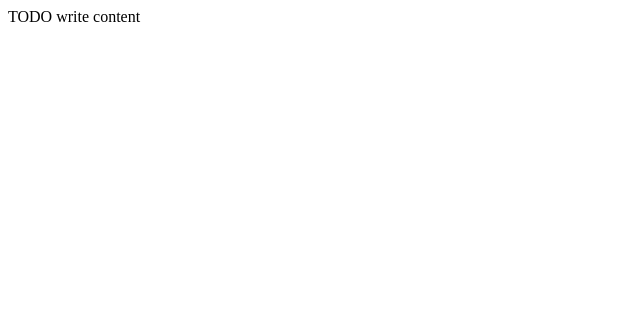
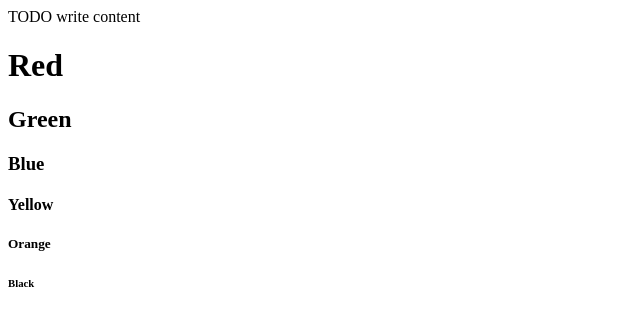
Before and after one commit to rushita-trivedi/hello-world, a plain HTML site: page HTML5Application/public_html/index.html in a window 1280 px wide. Shown: the whole page, without its empty margins (0-640 px from the left). Drawn offline with Linux system fonts and the light colour scheme.

Commit message:
Some changes to index.html file

```diff
--- a/HTML5Application/public_html/index.html
+++ b/HTML5Application/public_html/index.html
@@ -12,5 +12,11 @@ and open the template in the editor.
     </head>
     <body>
         <div>TODO write content</div>
+        <h1>Red</h1>
+        <h2>Green</h2>
+        <h3>Blue</h3>
+        <h4>Yellow</h4>
+        <h5>Orange</h5>
+        <h6>Black</h6>
     </body>
 </html>
```
